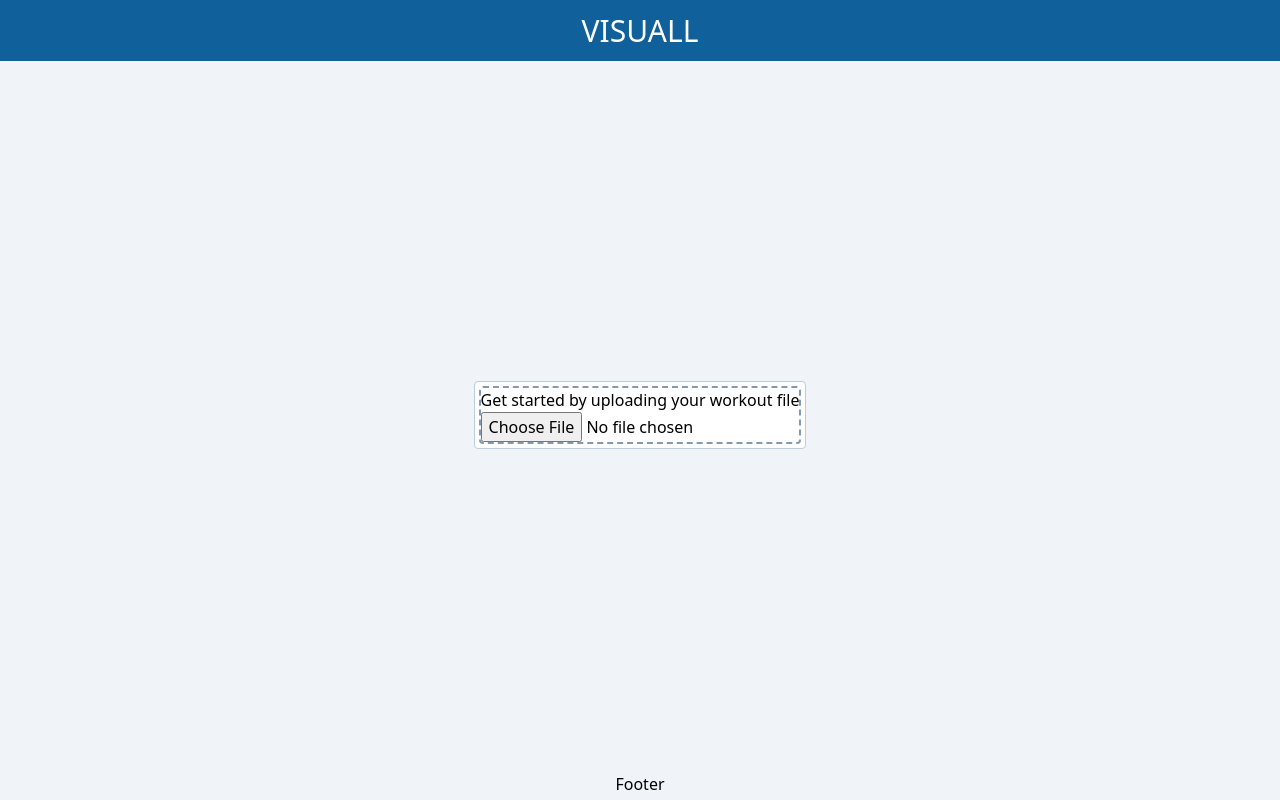
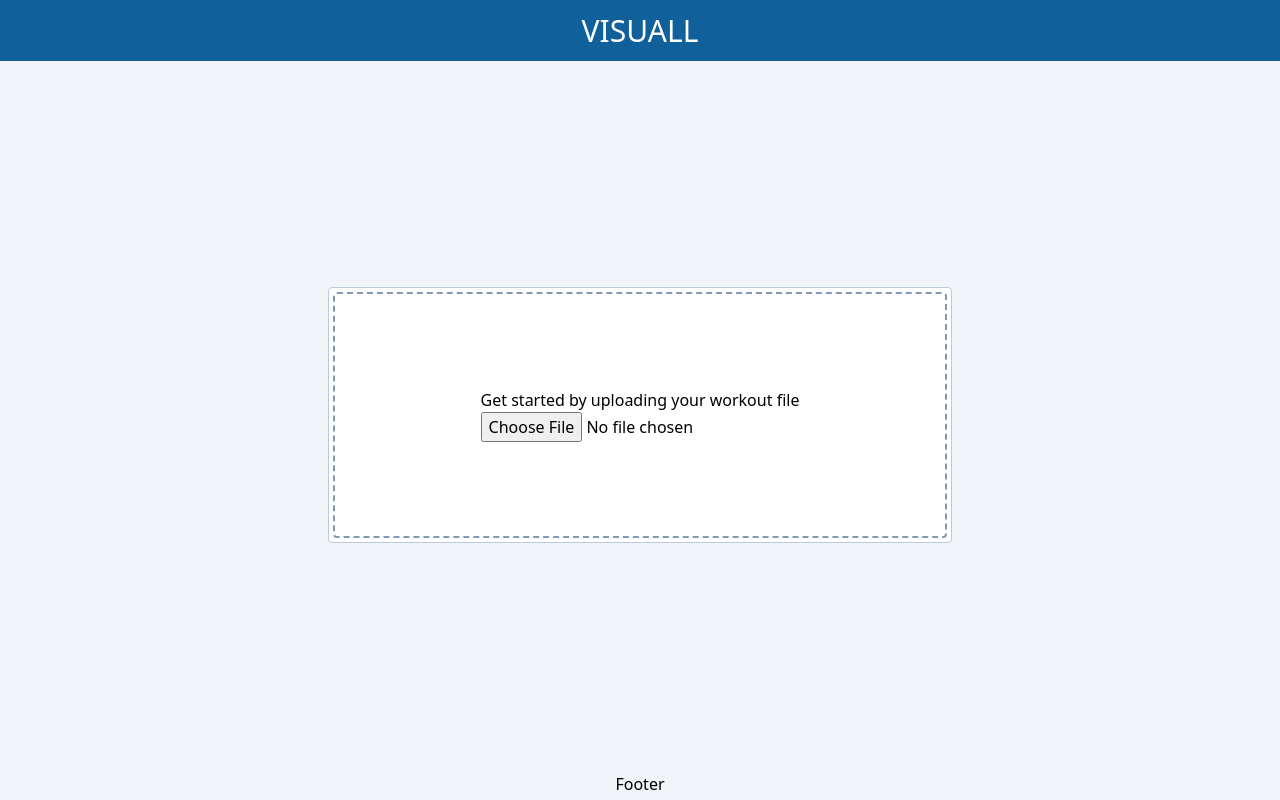
Before and after one commit to j0weiss/visuall, a Vue app: page / in a window 1280 px wide. Built offline with nearby package versions, Linux system fonts and the light colour scheme.

Commit message:
Refactoring into components, plugins, ...

```diff
--- a/src/App.vue
+++ b/src/App.vue
@@ -8,57 +8,14 @@
       </h1>
     </header>
     <main class="p-4 flex justify-center items-center">
-      <form
+      <FileUploader
         v-if="fitData === undefined"
-        id="dropzone"
-        class="p-1 bg-white rounded border border-blue-grey-200"
-        @dropenter.prevent.stop
-        @dragover.prevent.stop="$event.dataTransfer.dropEffect = 'move'"
-        @drop.prevent.stop="loadFile($event)">
-        <div class="rounded border-dashed border-2 border-blue-grey-400">
-          <p>
-            Get started by uploading your workout file
-          </p>
-          <input
-            type="file"
-            accept=".fit"
-            @change="loadFile($event)">
-        </div>
-      </form>
-      <section v-else>
-        <p>Sport: {{ fitData.sport.name }}</p>
-        <p>Time: {{ fitData.activity['local_timestamp'] }}</p>
-        <p>Duration: {{ fitData.activity['total_timer_time'] }}</p>
-        <form class="flex flex-wrap space-x-2">
-          <div>
-            <input
-              id="altitude"
-              v-model="dimensions"
-              type="checkbox"
-              name="altitude"
-              value="altitude"
-              @change="handleDimensionSelection($event)">
-            <label for="altitude">altitude</label>
-            <input
-              id="heart_rate"
-              v-model="dimensions"
-              type="checkbox"
-              name="heart_rate"
-              value="heart_rate"
-              @change="handleDimensionSelection($event)">
-            <label for="heart_rate">heart_rate</label>
-            <input
-              id="speed"
-              v-model="dimensions"
-              type="checkbox"
-              name="speed"
-              value="speed"
-              @change="handleDimensionSelection($event)">
-            <label for="speed">speed</label>
-          </div>
-        </form>
-        <div id="chart" />
-      </section>
+        class="w-1/2 h-64"
+        @file-uploaded="(file) => parseFile(file)" />
+      <FileViewer
+        v-else
+        :fit-data="fitData"
+      />
     </main>
     <footer class="p-1 flex justify-center">
       Footer
@@ -67,93 +24,23 @@
 </template>
 
 <script>
-import * as fitFileParser from 'fit-file-parser';
-import Plotly from 'plotly.js-dist';
+import FileUploader from '@/components/FileUploader.vue';
+import FileViewer from '@/components/FileViewer.vue';
 
 export default {
   name: 'App',
+  components: {
+    FileUploader,
+    FileViewer
+  },
   data() {
     return {
-      fitData: undefined,
-      dimensions: [],
-      traces: [],
-      layout: {}
+      fitData: undefined
     };
   },
   methods: {
-    loadFile(event) {
-      const files = event.type === 'drop'
-        ? event.dataTransfer.files
-        : event.target.files;
-
-      if (files.length > 1) {
-        // TODO: do error handling
-        console.error('Only one file');
-      } else {
-        this.parseFile(files[0]);
-      }
-    },
-    parseFile(file) {
-      // TODO: handle this import correctly
-      // eslint-disable-next-line new-cap
-      const fitParser = new fitFileParser.default({
-        force: true,
-        speedUnit: 'km/h',
-        lengthUnit: 'km',
-        temperatureUnit: 'kelvin',
-        elapsedRecordField: true,
-        mode: 'cascade'
-      });
-
-      file.arrayBuffer()
-        .then(content => {
-          fitParser.parse(content, (error, data) => {
-            if (error) {
-              console.error(error);
-            } else {
-              this.fitData = data;
-            }
-          });
-        });
-    },
-    handleDimensionSelection(event) {
-      this.layout = {};
-      this.$nextTick(() => this.showGraph(this.dimensions));
-    },
-    showGraph(dimensions) {
-      const records = this.fitData.activity.sessions[0].laps[0].records;
-      const x = records.map(record => record.elapsed_time);
-
-      dimensions.forEach((dimension, index) => {
-        const config = {
-          x,
-          y: records.map(record => record[dimension]),
-          type: 'scatter'
-        };
-
-        if (index > 0) {
-          config.yaxis = `y${index + 1}`;
-        }
-
-        this.traces.push(config);
-      });
-
-      this.traces.forEach((trace, index) => {
-        if (index === 0) {
-          this.layout.yaxis = {
-            title: dimensions[index],
-            side: index % 2 === 0 ? 'left' : 'right'
-          };
-        } else {
-          this.layout[`yaxis${index + 1}`] = {
-            title: dimensions[index],
-            overlaying: 'y',
-            side: index % 2 === 0 ? 'left' : 'right'
-          };
-        }
-      });
-
-      Plotly.newPlot('chart', this.traces, this.layout);
+    async parseFile(file) {
+      this.fitData = await this.$parseFitFile(file);
     }
   }
 };
--- /dev/null
+++ b/src/components/FileUploader.vue
@@ -0,0 +1,42 @@
+<template>
+  <form
+    class="p-1 bg-white rounded border border-blue-grey-200"
+    @dropenter.prevent.stop
+    @dragover.prevent.stop="$event.dataTransfer.dropEffect = 'move'"
+    @drop.prevent.stop="loadFile($event)">
+    <div class="h-full p-4 rounded border-dashed border-2 border-blue-grey-400 grid justify-center content-center">
+      <p>
+        Get started by uploading your workout file
+      </p>
+      <input
+        type="file"
+        accept=".fit"
+        @change="loadFile($event)">
+    </div>
+  </form>
+</template>
+
+<script>
+
+export default {
+  name: 'FileUploader',
+  data() {
+    return {
+      errorMessage: ''
+    };
+  },
+  methods: {
+    loadFile(event) {
+      const files = event.type === 'drop'
+        ? event.dataTransfer.files
+        : event.target.files;
+
+      if (files.length > 1) {
+        this.errorMessage = 'Only one file';
+      } else {
+        this.$emit('file-uploaded', files[0]);
+      }
+    }
+  }
+};
+</script>
--- /dev/null
+++ b/src/components/FileViewer.vue
@@ -0,0 +1,102 @@
+<template>
+  <section>
+    <p>Sport: {{ fitData.sport.name }}</p>
+    <p>Time: {{ fitData.activity['local_timestamp'] }}</p>
+    <p>Duration: {{ fitData.activity['total_timer_time'] }}</p>
+    <form class="flex flex-wrap space-x-2">
+      <div>
+        <input
+          id="altitude"
+          v-model="dimensions"
+          type="checkbox"
+          name="altitude"
+          value="altitude"
+          @change="handleDimensionSelection($event)">
+        <label for="altitude">altitude</label>
+        <input
+          id="heart_rate"
+          v-model="dimensions"
+          type="checkbox"
+          name="heart_rate"
+          value="heart_rate"
+          @change="handleDimensionSelection($event)">
+        <label for="heart_rate">heart_rate</label>
+        <input
+          id="speed"
+          v-model="dimensions"
+          type="checkbox"
+          name="speed"
+          value="speed"
+          @change="handleDimensionSelection($event)">
+        <label for="speed">speed</label>
+      </div>
+    </form>
+    <div id="chart" />
+  </section>
+</template>
+
+<script>
+import Plotly from 'plotly.js-dist';
+
+export default {
+  name: 'FileViewer',
+  props: {
+    fitData: {
+      type: Object,
+      required: true
+    }
+  },
+  data() {
+    return {
+      dimensions: [],
+      traces: [],
+      layout: {}
+    };
+  },
+  methods: {
+    handleDimensionSelection(event) {
+      this.layout = {};
+      this.$nextTick(() => this.showGraph(this.dimensions));
+    },
+    showGraph(dimensions) {
+      const records = this.fitData.activity.sessions[0].laps[0].records;
+      const x = records.map(record => record.elapsed_time);
+
+      dimensions.forEach((dimension, index) => {
+        const config = {
+          x,
+          y: records.map(record => record[dimension]),
+          type: 'scatter'
+        };
+
+        if (index > 0) {
+          config.yaxis = `y${index + 1}`;
+        }
+
+        this.traces.push(config);
+      });
+
+      this.traces.forEach((trace, index) => {
+        if (index === 0) {
+          this.layout.yaxis = {
+            title: dimensions[index],
+            side: index % 2 === 0 ? 'left' : 'right'
+          };
+        } else {
+          this.layout[`yaxis${index + 1}`] = {
+            title: dimensions[index],
+            overlaying: 'y',
+            side: index % 2 === 0 ? 'left' : 'right'
+          };
+        }
+      });
+
+      Plotly.newPlot('chart', this.traces, this.layout);
+    }
+  }
+};
+</script>
+
+<style scoped>
+
+</style>
--- a/src/main.js
+++ b/src/main.js
@@ -1,4 +1,5 @@
 import Vue from 'vue';
+import '@/plugins/index.js';
 import App from './App.vue';
 // import './registerServiceWorker'
 import store from './store';
--- /dev/null
+++ b/src/plugins/fitFileParser.js
@@ -0,0 +1,31 @@
+import * as fitFileParser from 'fit-file-parser';
+
+const FitFileParser = {};
+
+FitFileParser.install = function (Vue, options) {
+  Vue.prototype.$parseFitFile = async function (file) {
+    // TODO: handle this import correctly
+    // eslint-disable-next-line new-cap
+    const fitParser = new fitFileParser.default({
+      force: true,
+      speedUnit: 'km/h',
+      lengthUnit: 'km',
+      temperatureUnit: 'kelvin',
+      elapsedRecordField: true,
+      mode: 'cascade'
+    });
+
+    let fitData = {};
+
+    await file.arrayBuffer()
+      .then(content => fitParser.parse(content, (error, data) => {
+        if (!error) {
+          fitData = data;
+        }
+      }));
+
+    return fitData;
+  };
+};
+
+export default FitFileParser;
--- /dev/null
+++ b/src/plugins/index.js
@@ -0,0 +1,4 @@
+import Vue from 'vue';
+import FitFileParser from '@/plugins/fitFileParser.js';
+
+Vue.use(FitFileParser);
```
